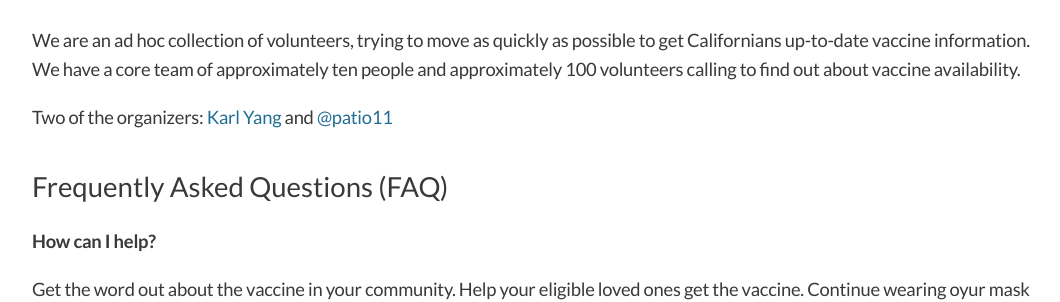
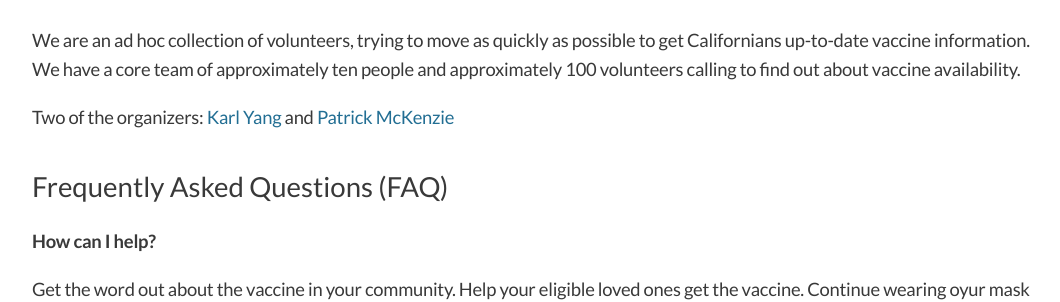
Before and after one commit to CAVaccineInventory/site, a Jekyll site: the page built from who-we-are.md, in a window 1280 px wide. Shown: the part 253-555 px from the top of the page, without its empty margins (108-1168 px from the left). Built offline with Jekyll 4.4.1, drawn with Linux system fonts in a browser that asks for light colours.

Commit message:
Minor copy improvements.

```diff
--- a/who-we-are.md
+++ b/who-we-are.md
@@ -5,7 +5,7 @@ permalink: /who-we-are
 ---
 We are an ad hoc collection of volunteers, trying to move as quickly as possible to get Californians up-to-date vaccine information. We have a core team of approximately ten people and approximately 100 volunteers calling to find out about vaccine availability.
 
-Two of the organizers: [Karl Yang](https://twitter.com/chiefofstuffs) and [@patio11](https://twitter.com/patio11)
+Two of the organizers: [Karl Yang](https://twitter.com/chiefofstuffs) and [Patrick McKenzie](https://twitter.com/patio11)
 
 <a name="faq" />
 
```
